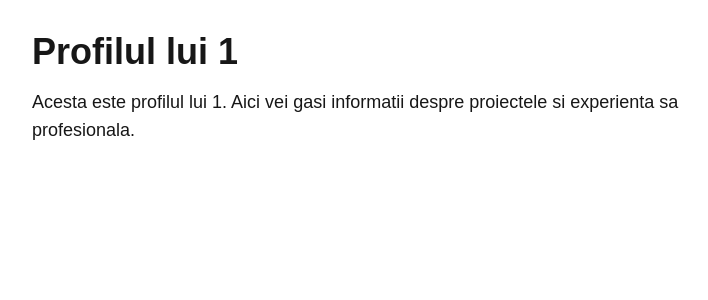
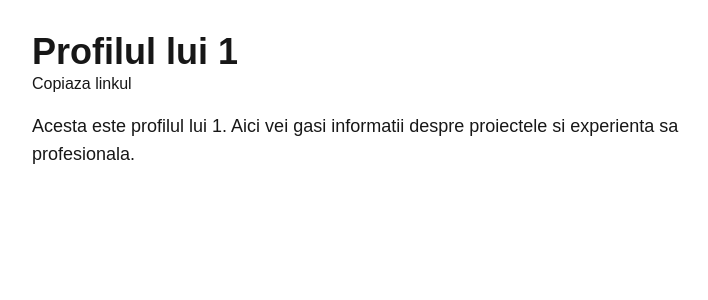
Before and after one commit to ovidiuteodor/my-identity, a Next.js app: page /p/1 in a window 1280 px wide. Shown: the top 300 px of the page, without its empty margins (256-964 px from the left). Built offline with nearby package versions, Linux system fonts and the light colour scheme.

Commit message:
Adaugat buton care te lasa sa copiezi linkul paginei web

```diff
--- a/src/app/p/[slug]/page.tsx
+++ b/src/app/p/[slug]/page.tsx
@@ -1,3 +1,5 @@
+import ButonShare from "@/components/ButonShare";
+
 export default async function PaginaProfil({
   params,
 }: {
@@ -8,6 +10,7 @@ export default async function PaginaProfil({
   return (
     <main className="mx-auto max-w-3xl p-8">
       <h1 className="text-4xl font-bold">Profilul lui {slug}</h1>
+      <ButonShare />
       <p className="mt-4 text-lg">
         Acesta este profilul lui {slug}. Aici vei gasi informatii despre proiectele si experienta sa profesionala.
       </p>
--- /dev/null
+++ b/src/components/ButonShare.tsx
@@ -0,0 +1,9 @@
+"use client";
+
+export default function ButonShare() {
+  return (
+    <button onClick={() => navigator.clipboard.writeText(window.location.href)}>
+      Copiaza linkul
+    </button>
+  );
+}
```
